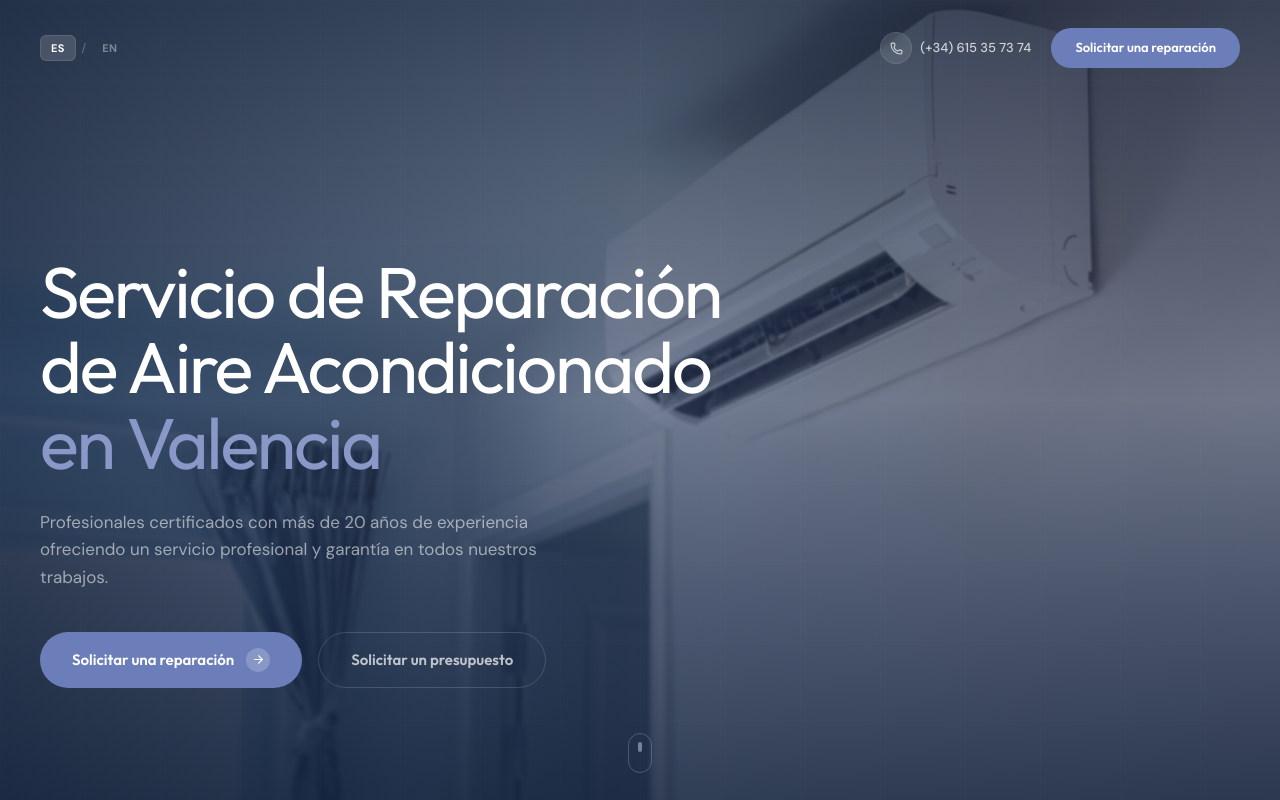
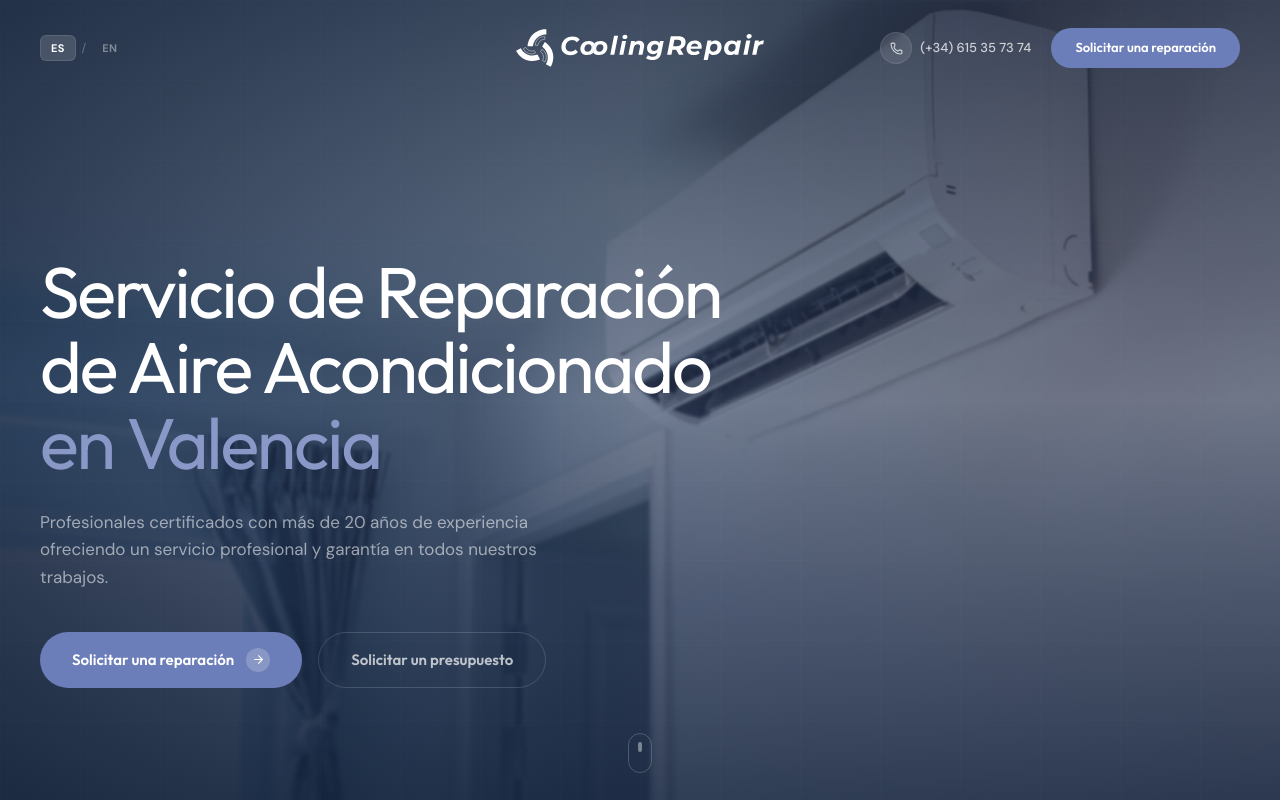
Before and after one commit to SamuelFriasNieto/cooling-repair-landing, a Next.js app: page / in a window 1280 px wide. Shown: the top 800 px of the page. Built offline with nearby package versions, Linux system fonts and the light colour scheme.

Commit message:
feat: cambio metatitulo y metadescripción

```diff
--- a/src/app/layout.tsx
+++ b/src/app/layout.tsx
@@ -17,9 +17,9 @@ const outfit = Outfit({
 });
 
 export const metadata: Metadata = {
-  title: "Cooling Repair - Reparación de Aire Acondicionado en Valencia",
+  title: "Reparación de aire acondicionado en Valencia | Cooling Repair",
   description:
-    "Profesionales certificados con más de 20 años de experiencia en reparación e instalación de aires acondicionados en Valencia. Servicio profesional y garantía.",
+    "Servicio de reparación y mantenimiento de aire acondicionado en Valencia con técnicos especializados y más de 20 años de experiencia para empresas y particulares.",
   keywords: [
     "reparación aire acondicionado",
     "Valencia",
@@ -27,6 +27,9 @@ export const metadata: Metadata = {
     "aire acondicionado split",
     "mantenimiento",
   ],
+  verification: {
+    google: "1jYpBmRmeF10L2aydE4rzpf6C4oGYAE2jmgbU52PcdA",
+  },
 };
 
 export default function RootLayout({
--- a/src/components/Footer.tsx
+++ b/src/components/Footer.tsx
@@ -1,6 +1,5 @@
 import { Mail, Phone, ArrowUpRight } from "lucide-react";
-import Logo from "./Logo";
-
+import Image from "next/image";
 const quickLinks = [
   { label: "Nuestros servicios", href: "#servicios" },
   { label: "Ventajas", href: "#ventajas" },
@@ -18,7 +17,10 @@ export default function Footer() {
         <div className="grid md:grid-cols-12 gap-12 lg:gap-16 pb-16 border-b border-white/[0.06]">
           {/* Brand */}
           <div className="md:col-span-5">
-            <Logo variant="light" />
+            <div className="h-20 relative w-full">
+              <Image src="/logo-white.svg" alt="Logo" fill className="object-cover object-left" />
+            </div>
+
             <p className="mt-5 text-[15px] text-white/40 leading-relaxed max-w-xs">
               Profesionales de sistemas de climatización dedicados a la
               reparación y montaje en toda la Comunidad Valenciana.
--- a/src/components/Header.tsx
+++ b/src/components/Header.tsx
@@ -40,8 +40,8 @@ export default function Header() {
               </button>
             </div>
 
-            <div className="hidden sm:w-52 sm:h-32 absolute left-1/2 -translate-x-1/2">
-              <Image src="/image-logo.png" alt="Logo" fill objectFit="contain" className="" />
+            <div className="hidden sm:block sm:w-92 sm:h-72 absolute left-1/2 -translate-x-1/2">
+              <Image src="/logo-white.svg" alt="Logo" fill objectFit="contain" className="" />
             </div>
 
             <div className="hidden md:flex items-center gap-5">
@@ -82,7 +82,7 @@ export default function Header() {
           >
             <div className="max-w-7xl mx-auto px-5 sm:px-8 lg:px-10">
               <div className="flex items-center justify-between h-16">
-                <Image src="/image-logo.png" alt="" width={150} height={70} />
+                <Image src="/logo.svg" alt="" width={200} height={80} />
 
                 <div className="hidden md:flex items-center gap-8">
                   {navLinks.map((link) => (
```
Also changed, not shown: public/logo-white.svg (added), public/logo.svg (added).
